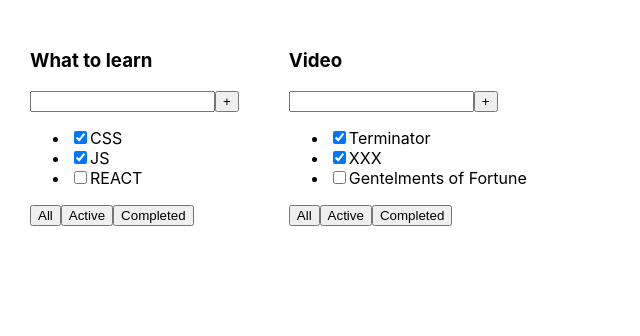
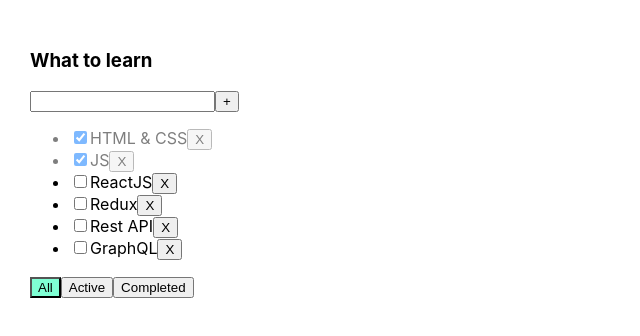
Before and after one commit to beardmenx/todolist-react, a React (Create React App) app: page / in a window 1280 px wide. Shown: the top 336 px of the page, without its empty margins (0-640 px from the left). Built offline with nearby package versions, Linux system fonts and the light colour scheme.

Commit message:
finished 4 lesson

```diff
--- a/src/App.css
+++ b/src/App.css
@@ -6,3 +6,20 @@
 .App > div {
   margin-right: 50px;
 }
+
+.error {
+  outline: none;
+  border: 1px solid red;
+}
+
+.error-message {
+  color: red;
+}
+
+.active-filter {
+  background-color: aquamarine;
+}
+
+.is-done {
+  opacity: 0.5;
+}
--- a/src/App.tsx
+++ b/src/App.tsx
@@ -1,23 +1,67 @@
+import { useState } from "react";
 import "./App.css";
 import { TaskType, Todolist } from "./Todolist";
+import { v1 } from "uuid";
+
+export type FilterValuesType = "all" | "active" | "completed";
 
 function App() {
-  let tasks1 = [
-    { id: 1, title: "CSS", isDone: true },
-    { id: 2, title: "JS", isDone: true },
-    { id: 3, title: "REACT", isDone: false },
-  ];
+  let [tasks, setTasks] = useState<Array<TaskType>>([
+    { id: v1(), title: "HTML & CSS", isDone: true },
+    { id: v1(), title: "JS", isDone: true },
+    { id: v1(), title: "ReactJS", isDone: false },
+    { id: v1(), title: "Redux", isDone: false },
+    { id: v1(), title: "Rest API", isDone: false },
+    { id: v1(), title: "GraphQL", isDone: false },
+  ]);
 
-  let tasks2: Array<TaskType> = [
-    { id: 1, title: "Terminator", isDone: true },
-    { id: 2, title: "XXX", isDone: true },
-    { id: 3, title: "Gentelments of Fortune", isDone: false },
-  ];
+  let [filter, setFilter] = useState<FilterValuesType>("all");
+
+  let tasksForTodolist = tasks;
+
+  if (filter === "completed") {
+    tasksForTodolist = tasks.filter((t) => t.isDone === true);
+  }
+
+  if (filter === "active") {
+    tasksForTodolist = tasks.filter((t) => t.isDone === false);
+  }
+
+  function changeFilter(value: FilterValuesType) {
+    setFilter(value);
+  }
+
+  function addTask(title: string) {
+    let newTask = { id: v1(), title: title, isDone: false };
+    const newTasks = [newTask, ...tasks];
+    setTasks(newTasks);
+  }
+
+  function removeTask(id: string) {
+    let filtredTasks = tasks.filter((t) => t.id !== id);
+    setTasks(filtredTasks);
+  }
+
+  const changeStatus = (taskId: string, isDone: boolean) => {
+    let task = tasks.find((t) => t.id === taskId);
+    if (task) {
+      task.isDone = isDone;
+    }
+
+    setTasks([...tasks]);
+  };
 
   return (
     <div className="App">
-      <Todolist title="What to learn" tasks={tasks1} />
-      <Todolist title="Video" tasks={tasks2} />
+      <Todolist
+        title="What to learn"
+        tasks={tasksForTodolist}
+        removeTask={removeTask}
+        changeFilter={changeFilter}
+        addTask={addTask}
+        changeTaskStatus={changeStatus}
+        filter={filter}
+      />
     </div>
   );
 }
--- a/src/Todolist.tsx
+++ b/src/Todolist.tsx
@@ -1,5 +1,8 @@
+import { ChangeEvent, KeyboardEvent, useState } from "react";
+import { FilterValuesType } from "./App";
+
 export type TaskType = {
-  id: number;
+  id: string;
   title: string;
   isDone: boolean;
 };
@@ -7,34 +10,92 @@
 type PropsType = {
   title: string;
   tasks: Array<TaskType>;
+  removeTask: (id: string) => void;
+  changeFilter: (value: FilterValuesType) => void;
+  addTask: (title: string) => void;
+  changeTaskStatus: (taskId: string, isDone: boolean) => void;
+  filter: FilterValuesType;
 };
 
 export const Todolist = (props: PropsType) => {
+  let [title, setTitle] = useState("");
+  let [error, setError] = useState<string | null>(null);
+
+  const onNewTitleChangeHandler = (e: ChangeEvent<HTMLInputElement>) =>
+    setTitle(e.currentTarget.value);
+
+  const onKeyDownHandler = (e: KeyboardEvent<HTMLInputElement>) => {
+    setError(null);
+    if (e.keyCode === 13) {
+      props.addTask(title);
+      setTitle("");
+    }
+  };
+
+  const addTask = () => {
+    if (title.trim() !== "") {
+      props.addTask(title.trim());
+      setTitle("");
+    } else {
+      setError("Field is required");
+    }
+  };
+
+  const onAllClickHandler = () => props.changeFilter("all");
+  const onActiveClickHandler = () => props.changeFilter("active");
+  const onCompletedClickHandler = () => props.changeFilter("completed");
+
   return (
     <div>
       <h3>{props.title}</h3>
       <div>
-        <input />
-        <button>+</button>
+        <input
+          value={title}
+          onChange={onNewTitleChangeHandler}
+          onKeyDown={onKeyDownHandler}
+          className={error ? "error" : ""}
+        />
+        <button onClick={addTask}>+</button>
+        {error && <div className="error-message">{error}</div>}
       </div>
       <ul>
-        <li>
-          <input type="checkbox" checked={props.tasks[0].isDone} />
-          <span>{props.tasks[0].title}</span>
-        </li>
-        <li>
-          <input type="checkbox" checked={props.tasks[1].isDone} />
-          <span>{props.tasks[1].title}</span>
-        </li>
-        <li>
-          <input type="checkbox" checked={props.tasks[2].isDone} />
-          <span>{props.tasks[2].title}</span>
-        </li>
+        {props.tasks.map((t) => {
+          const onRemoveHandler = () => props.removeTask(t.id);
+          const onChangeHandler = (e: ChangeEvent<HTMLInputElement>) =>
+            props.changeTaskStatus(t.id, e.currentTarget.checked);
+
+          return (
+            <li key={t.id} className={t.isDone ? "is-done" : ""}>
+              <input
+                type="checkbox"
+                onChange={onChangeHandler}
+                checked={t.isDone}
+              />
+              <span>{t.title}</span>
+              <button onClick={onRemoveHandler}>X</button>
+            </li>
+          );
+        })}
       </ul>
       <div>
-        <button>All</button>
-        <button>Active</button>
-        <button>Completed</button>
+        <button
+          className={props.filter === "all" ? "active-filter" : ""}
+          onClick={onAllClickHandler}
+        >
+          All
+        </button>
+        <button
+          className={props.filter === "active" ? "active-filter" : ""}
+          onClick={onActiveClickHandler}
+        >
+          Active
+        </button>
+        <button
+          className={props.filter === "completed" ? "active-filter" : ""}
+          onClick={onCompletedClickHandler}
+        >
+          Completed
+        </button>
       </div>
     </div>
   );
```
